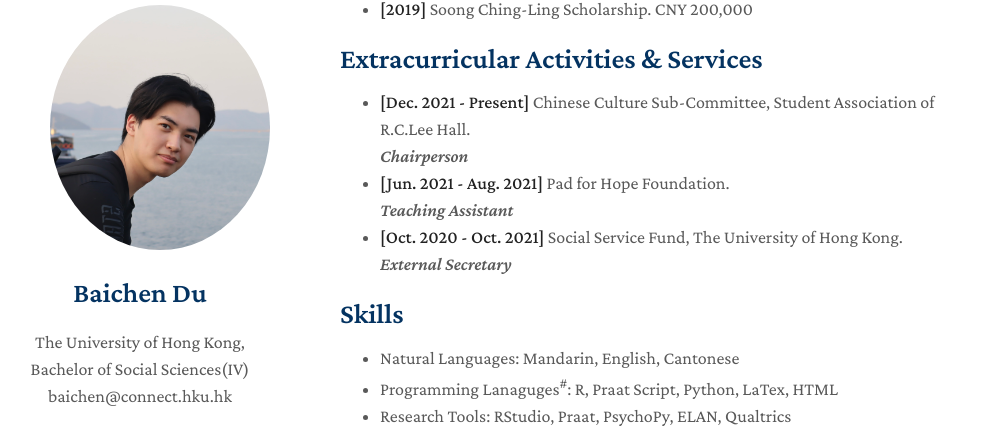
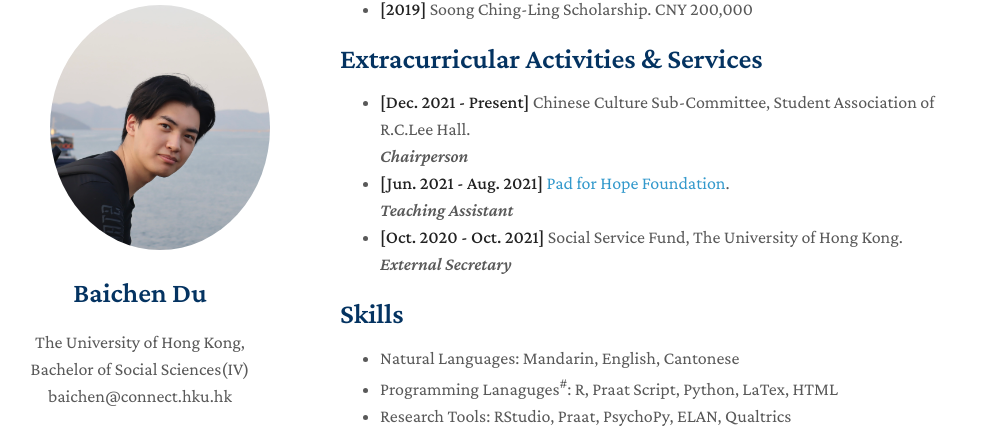
Before and after one commit to AlbertBaichenDu/AlbertBaichenDu.github.io, a Jekyll site: the page built from index.md, in a window 1280 px wide and 900 px high, scrolled down 1952 px. Shown: the part 87-515 px from the top of the window, without its empty margins (130-1135 px from the left). Built offline with Jekyll 4.4.1, drawn with Linux system fonts in a browser that asks for light colours; nearby versions of some CDN libraries; a style sheet for code colours, icons or effects is not loaded; our own code applies the rules of GitHub Pages for plain Markdown files; part of the change alters nothing that is shown.

```diff
--- a/index.md
+++ b/index.md
@@ -93,7 +93,7 @@ layout: homepage
 - **[Dec. 2021 - Present]** Chinese Culture Sub-Committee, Student Association of R.C.Lee Hall.
   <br>
   <em> Chairperson </em>
-- **[Jun. 2021 - Aug. 2021]** Pad for Hope Foundation.
+- **[Jun. 2021 - Aug. 2021]** [Pad for Hope Foundation](https://padforhope.org/).
   <br>
   <em> Teaching Assistant </em>
 - **[Oct. 2020 - Oct. 2021]** Social Service Fund, The University of Hong Kong.
```
